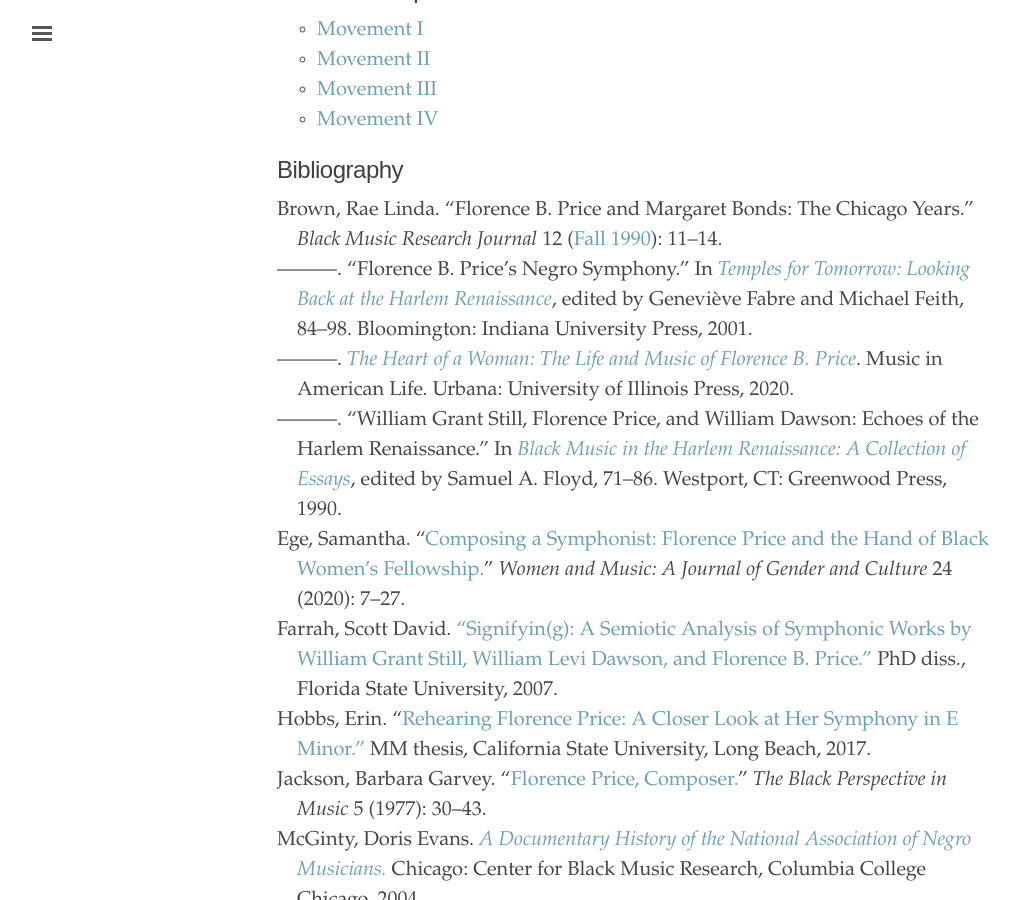
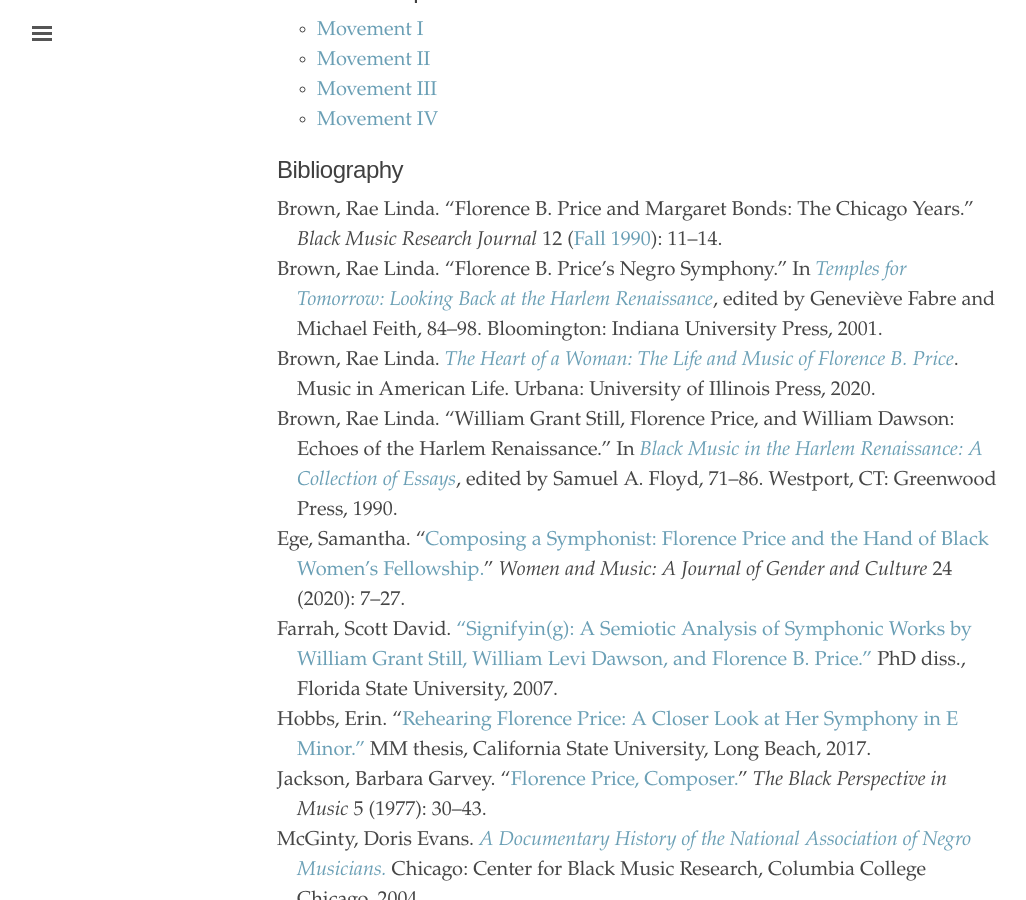
Before and after one commit to dwshadle/florence-price-catalog, a Jekyll site: the page built from _texts/price-symphony_no1.md, in a window 1280 px wide and 900 px high, scrolled down 1497 px. Shown: the whole window, without its empty margins (3-1029 px from the left). Built offline with Jekyll 4.4.1, drawn with Linux system fonts in a browser that asks for light colours.

Commit message:
Update price-symphony_no1.md

```diff
--- a/_texts/price-symphony_no1.md
+++ b/_texts/price-symphony_no1.md
@@ -46,9 +46,9 @@
 
 ## Bibliography
 1. Brown, Rae Linda. "Florence B. Price and Margaret Bonds: The Chicago Years." *Black Music Research Journal* 12 (<a href="https://digitalcommons.colum.edu/cbmrnews/31/" target="_blank">Fall 1990</a>): 11&ndash;14.
-2. &mdash;&mdash;&mdash;. "Florence B. Price's Negro Symphony." In <a href="https://www.worldcat.org/title/44811631" target="_blank">*Temples for Tomorrow: Looking Back at the Harlem Renaissance*</a>, edited by Geneviève Fabre and Michael Feith, 84&ndash;98. Bloomington: Indiana University Press, 2001.
-3. &mdash;&mdash;&mdash;. <a href="https://www.worldcat.org/title/1122800180" target="_blank">*The Heart of a Woman: The Life and Music of Florence B. Price*</a>. Music in American Life. Urbana: University of Illinois Press, 2020.
-4. &mdash;&mdash;&mdash;. "William Grant Still, Florence Price, and William Dawson: Echoes of the Harlem Renaissance." In <a href="https://www.worldcat.org/title/19779051" target="_blank">*Black Music in the Harlem Renaissance: A Collection of Essays*</a>, edited by Samuel A. Floyd, 71&ndash;86. Westport, CT: Greenwood Press, 1990.
+2. Brown, Rae Linda. "Florence B. Price's Negro Symphony." In <a href="https://www.worldcat.org/title/44811631" target="_blank">*Temples for Tomorrow: Looking Back at the Harlem Renaissance*</a>, edited by Geneviève Fabre and Michael Feith, 84&ndash;98. Bloomington: Indiana University Press, 2001.
+3. Brown, Rae Linda. <a href="https://www.worldcat.org/title/1122800180" target="_blank">*The Heart of a Woman: The Life and Music of Florence B. Price*</a>. Music in American Life. Urbana: University of Illinois Press, 2020.
+4. Brown, Rae Linda. "William Grant Still, Florence Price, and William Dawson: Echoes of the Harlem Renaissance." In <a href="https://www.worldcat.org/title/19779051" target="_blank">*Black Music in the Harlem Renaissance: A Collection of Essays*</a>, edited by Samuel A. Floyd, 71&ndash;86. Westport, CT: Greenwood Press, 1990.
 5. Ege, Samantha. "<a href="https://doi.org/10.1353/wam.2020.0010" target="_blank">Composing a Symphonist: Florence Price and the Hand of Black Women's Fellowship.</a>" *Women and Music: A Journal of Gender and Culture* 24 (2020): 7&ndash;27.
 6. Farrah, Scott David. <a href="http://purl.flvc.org/fsu/fd/FSU_migr_etd-4499" target="_blank">"Signifyin(g): A Semiotic Analysis of Symphonic Works by William Grant Still, William Levi Dawson, and Florence B. Price."</a> PhD diss., Florida State University, 2007.
 7. Hobbs, Erin. "<a href="https://www.proquest.com/docview/1908924625" target="_blank">Rehearing Florence Price: A Closer Look at Her Symphony in E Minor."</a> MM thesis, California State University, Long Beach, 2017.
```
